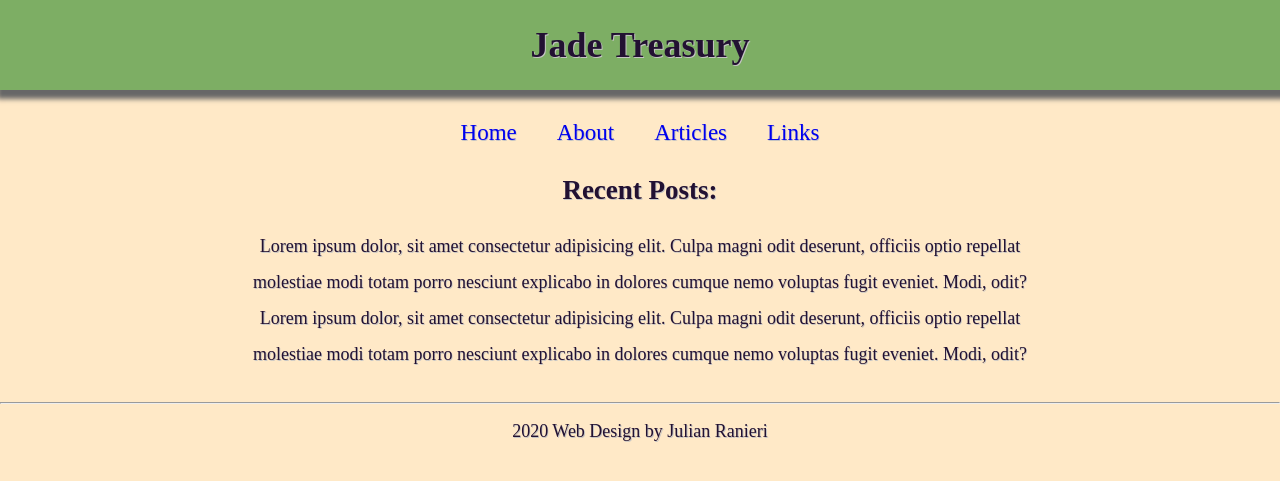
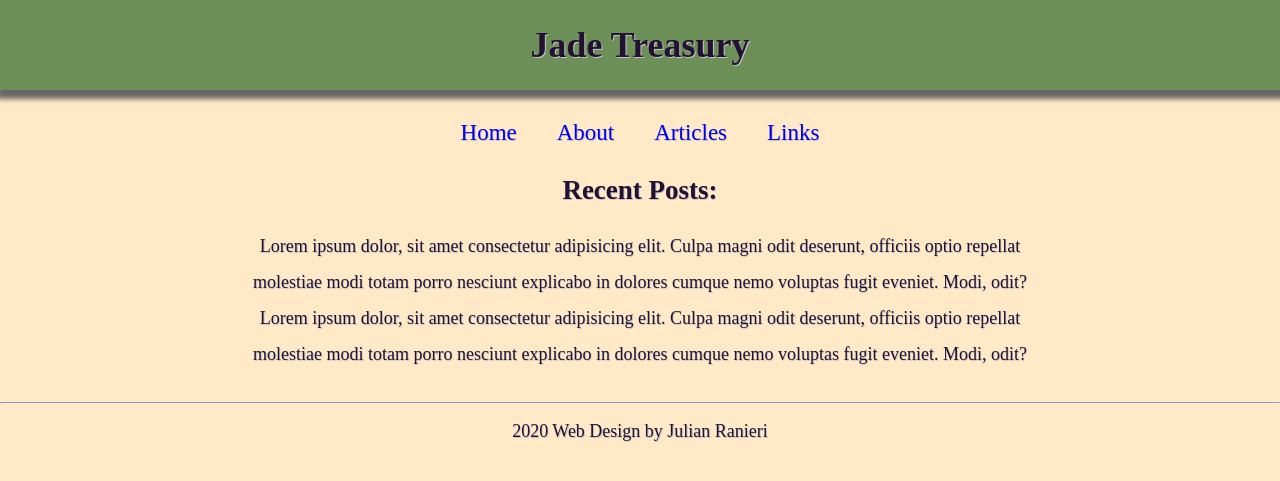
Before and after one commit to royalsaltmerchant/jadetreasury, a Jekyll site: the page built from index.html, in a window 1280 px wide. Shown: the top 481 px of the page. Built offline with Jekyll 4.4.1, drawn with Linux system fonts in a browser that asks for light colours; some web fonts are replaced.

Commit message:
green color change

```diff
--- a/assets/mainstyle.css
+++ b/assets/mainstyle.css
@@ -39,7 +39,7 @@ p {
     text-shadow: 1px 1px rgb(196, 196, 196);
     display: flex;
     flex-direction: column;
-    background-color: rgb(125, 174, 100);
+    background-color: rgba(28, 94, 28, 0.639);
     box-shadow: 3px 3px 5px 6px rgb(103, 103, 103);
 }
 
```
